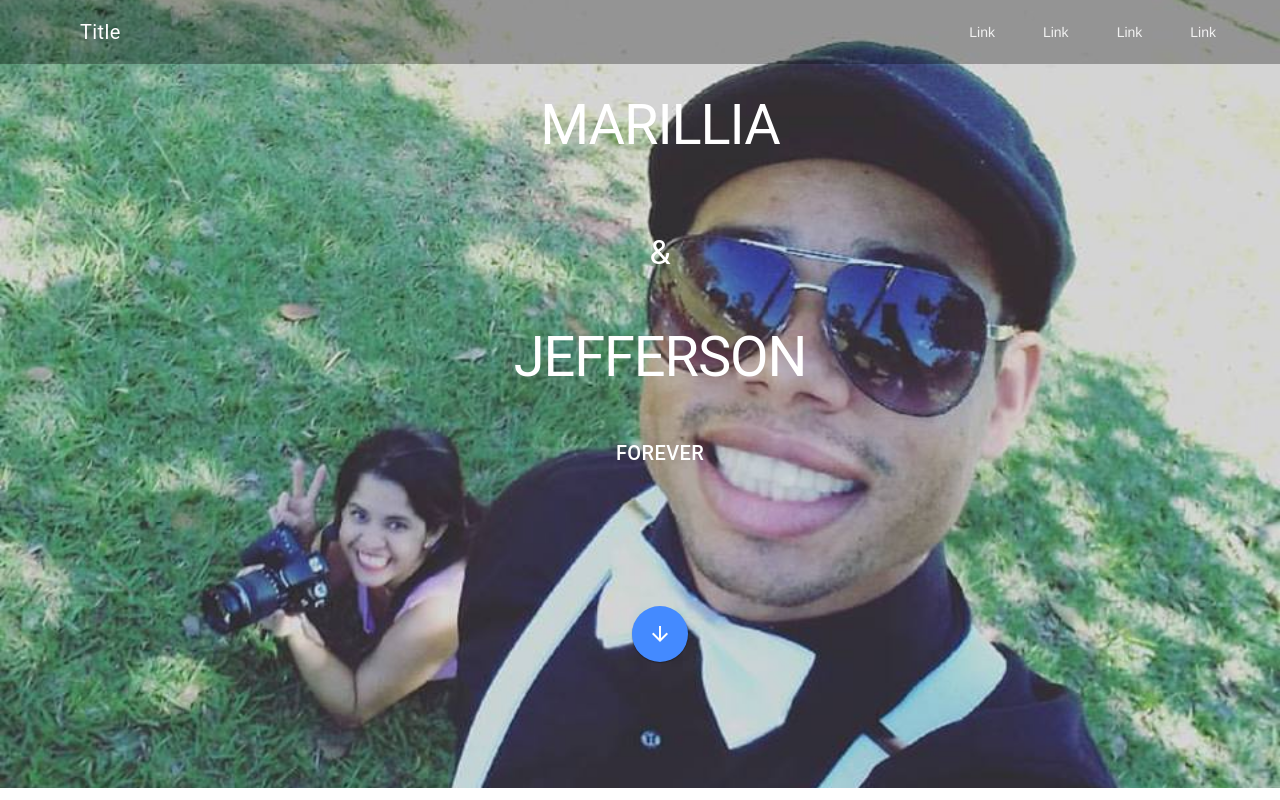
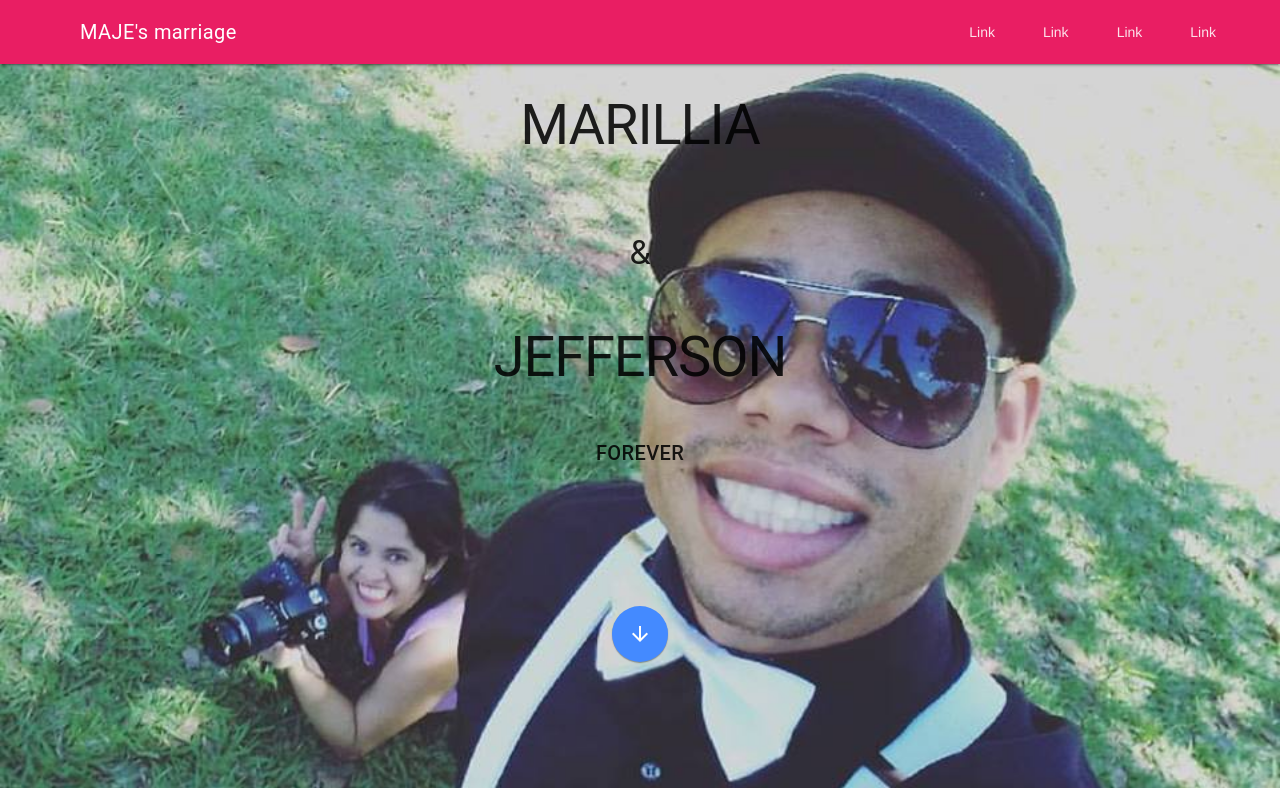
Before and after one commit to ximenes130/maje, a plain HTML site: page index.html in a window 1280 px wide. Drawn offline with nearby package versions, Linux system fonts and the light colour scheme.

Commit message:
Finalizando molde da secção splash

```diff
--- a/index.html
+++ b/index.html
@@ -12,11 +12,11 @@
 </head>
 <body>
     <div class="mdl-layout mdl-js-layout">
-        <header class="layout-transparent mdl-layout__header mdl-layout__header--waterfall">
+        <header class="mdl-layout__header mdl-layout__header--fixed">
             <!-- Top row, always visible -->
             <div class="mdl-layout__header-row">
                 <!-- Title -->
-                <span class="mdl-layout-title">Title</span>
+                <span class="mdl-layout-title">MAJE's marriage</span>
                 <div class="mdl-layout-spacer"></div>
                 <nav class="mdl-navigation">
                     <a class="mdl-navigation__link" href="">Link</a>
@@ -25,44 +25,35 @@
                     <a class="mdl-navigation__link" href="">Link</a>
                 </nav>
             </div>
-            <!-- Bottom row, not visible on scroll -->
-            <div class="mdl-layout__header-row">
-                <div class="mdl-layout-spacer"></div>
-                <div style="display:flex;flex-direction: column; justify-content:center;align-items:center;width:100%;height:100%;  ">
-                    <h1>MARILLIA</h1><br>
-                    <h3>&</h3>
-                    <h1>JEFFERSON</h1>
-                    <h5>FOREVER</h5>
-
-                    <button class="mdl-button mdl-js-button mdl-button--fab mdl-js-ripple-effect mdl-button--colored" onclick="scroll()">
-                        <i class="material-icons">arrow_downward</i>
-                    </button>
-                </div>
-                <div class="mdl-layout-spacer"></div>
-            </div>
         </header>
         <div class="mdl-layout__drawer">
             <span class="mdl-layout-title">Title</span>
             <nav class="mdl-navigation">
-            <a class="mdl-navigation__link" href="">Link</a>
-            <a class="mdl-navigation__link" href="">Link</a>
-            <a class="mdl-navigation__link" href="">Link</a>
-            <a class="mdl-navigation__link" href="">Link</a>
+                <a class="mdl-navigation__link" href="">Link</a>
+                <a class="mdl-navigation__link" href="">Link</a>
+                <a class="mdl-navigation__link" href="">Link</a>
+                <a class="mdl-navigation__link" href="">Link</a>
             </nav>
         </div>
         <main class="mdl-layout__content">
             <div class="page-content">
-                    <h1>oi</h1>
-                    <h1>oi</h1>
-                    <h1>oi</h1>
-                    <h1>oi</h1>
-                    <h1>oi</h1>
-                    <h1>oi</h1>
-                    <h1>oi</h1>
-                    <h1>oi</h1>
-                    <h1>oi</h1>
-                    <h1>oi</h1>
-                    <h1>oi</h1>
+                <div class="header-splash">
+                    <div class="mdl-layout-spacer"></div>
+                    <div style="display:flex;flex-direction: column; justify-content:center;align-items:center;width:100%;height:100%;  ">
+                        <h1>MARILLIA</h1><br>
+                        <h3>&</h3>
+                        <h1>JEFFERSON</h1>
+                        <h5>FOREVER</h5>
+
+                        <button class="mdl-button mdl-js-button mdl-button--fab mdl-js-ripple-effect mdl-button--colored" onclick="scroll()">
+                            <i class="material-icons">arrow_downward</i>
+                        </button>
+                    </div>
+                    <div class="mdl-layout-spacer"></div>
+                </div>
+
+
+
             </div>
         </main>
     </div>
--- a/style/style.css
+++ b/style/style.css
@@ -1,15 +1,7 @@
-.layout-transparent:not(.is-compact) {
+.header-splash {
     background: url('../assets/header.jpg') center / cover;
+    width: 100%;
+    height: 100%;
+    height: 90.5vh;
+    color: rgba(0, 0, 0, 0.87);
 }
-.layout-transparent .mdl-layout__header, .layout-transparent .mdl-layout__drawer-button {
-    /* This background is dark, so we set text to white. Use 87% black instead if your background is light. */
-    color: white;
-}
-
-.layout-transparent:not(.is-compact) > .mdl-layout__header-row:first-of-type{
-    background: rgba(0, 0, 0, 0.30)
-}
-
-.layout-transparent > .mdl-layout__header-row:not(:first-of-type){
-    height: 90.5vh;
-}
```
